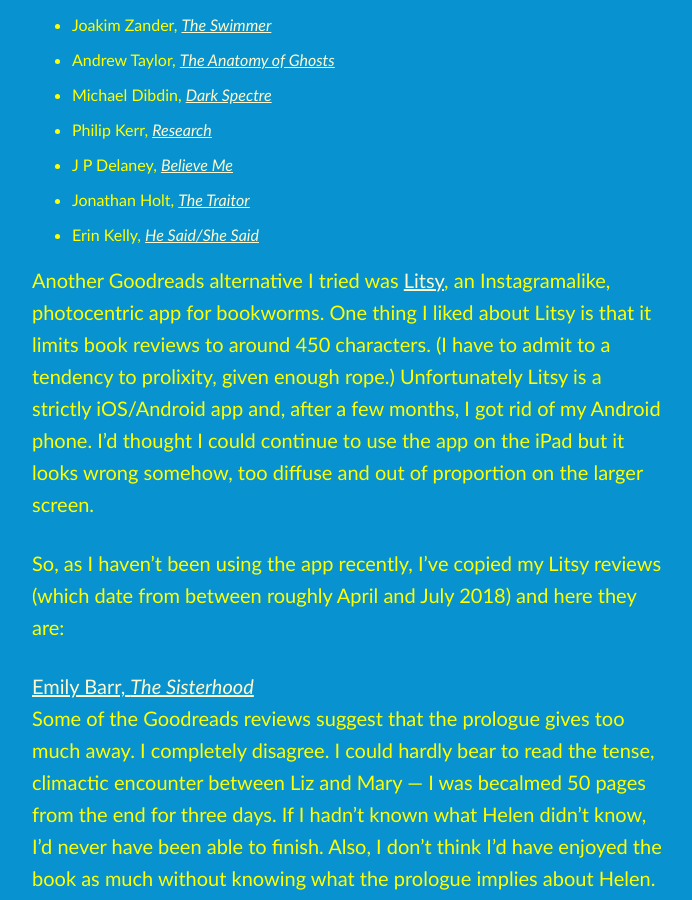
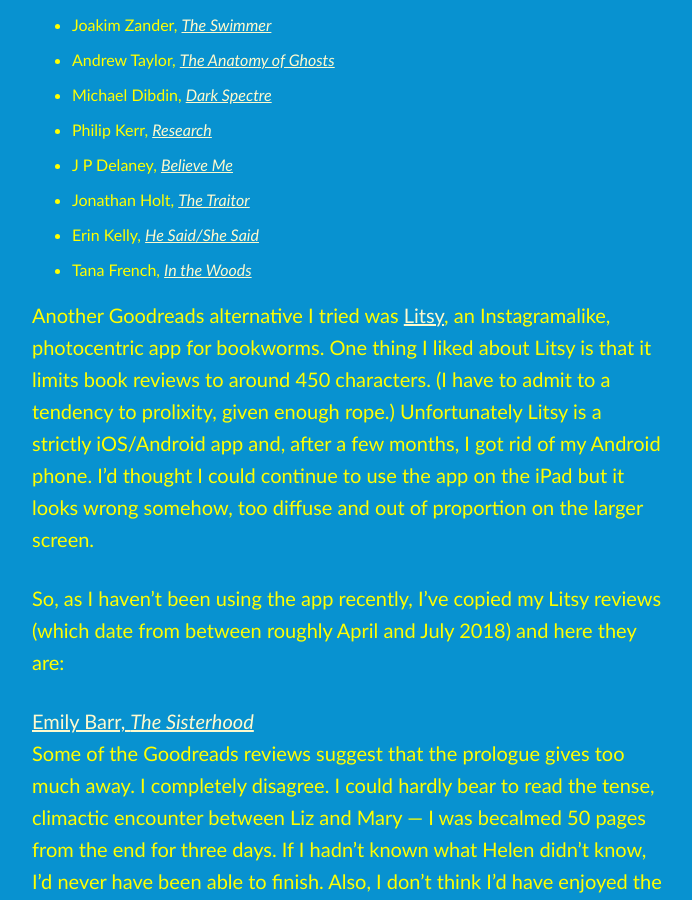
Before and after one commit to artkavanagh/github.io, a Jekyll site: the page book-reviews.html, which Jekyll copies as it is, in a window 1280 px wide and 900 px high, scrolled down 1235 px. Shown: the whole window, without its empty margins (292-984 px from the left). Built offline with Jekyll 4.4.1, drawn with Linux system fonts in a browser that asks for light colours.

Commit message:
Update book-reviews.html

```diff
--- a/book-reviews.html
+++ b/book-reviews.html
@@ -35,6 +35,7 @@
 <li>J P Delaney, <a href="https://www.artkavanagh.ie/delaney-believe-me-review.html"><cite>Believe Me</cite></a></li>
 <li>Jonathan Holt, <a href="https://www.artkavanagh.ie/jonathan-holt-absolution-review.html"><cite>The Traitor</cite></a></li>
 <li>Erin Kelly, <a href="https://www.artkavanagh.ie/erin-kelly-he-said-she-said-review.html"><cite>He Said/She Said</cite></a></li>
+<li>Tana French, <a href="https://www.artkavanagh.ie/tana-french-in-the-woods-review.html"><cite>In the Woods</cite></a></li>
 </ul>
 <p>Another Goodreads alternative I tried was <a href="https://www.litsy.com">Litsy</a>, an Instagramalike, photocentric app for bookworms. One thing I liked about Litsy is that it limits book reviews to around 450 characters. (I have to admit to a tendency to prolixity, given enough rope.) Unfortunately Litsy is a strictly iOS/Android app and, after a few months, I got rid of my Android phone. I’d thought I could continue to use the app on the iPad but it looks wrong somehow, too diffuse and out of proportion on the larger screen.</p>
 
```
